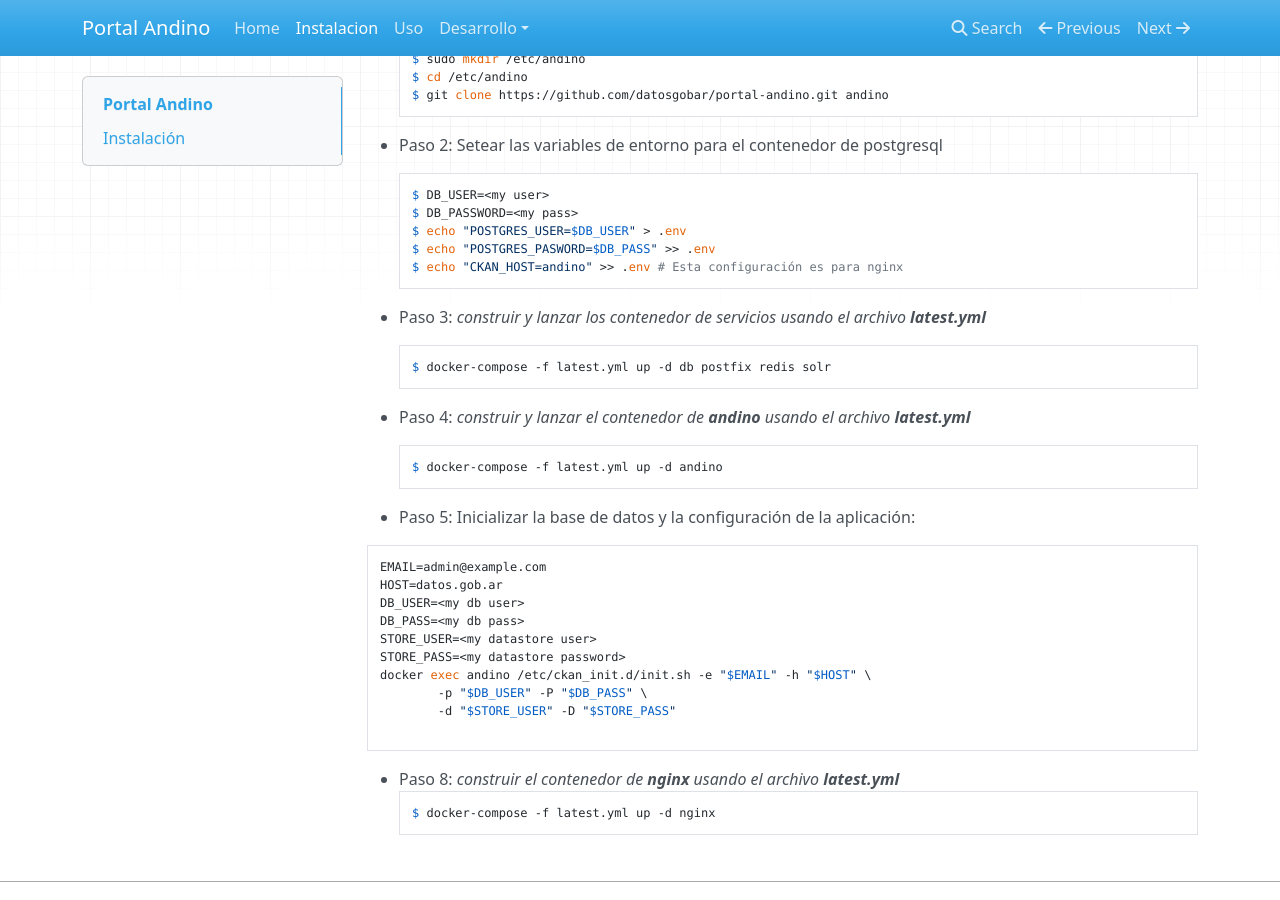
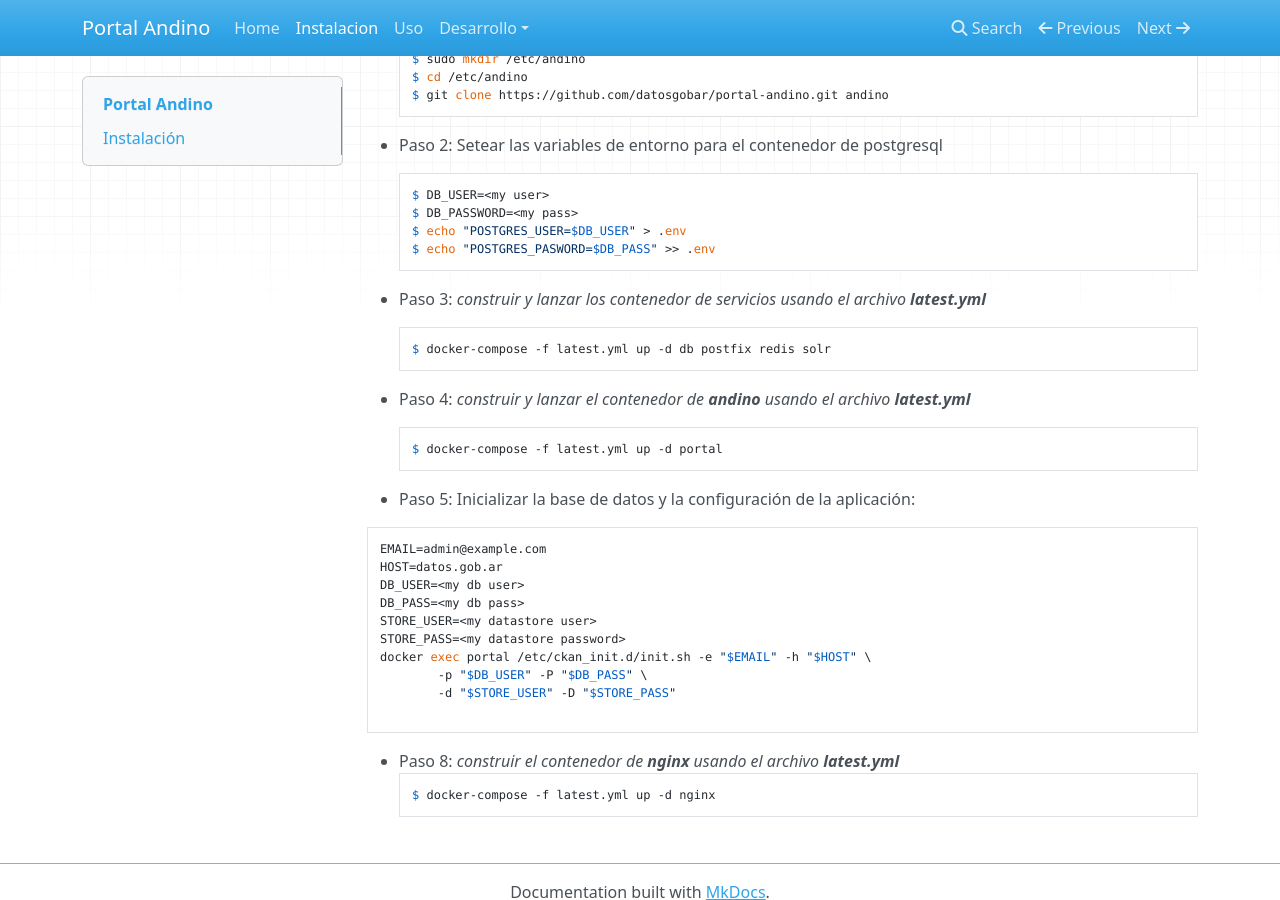
Before and after one commit to datosgobar/portal-andino, an MkDocs documentation site: the page built from docs/setup/install.md, in a window 1280 px wide and 900 px high, scrolled down 1135 px. Built offline with MkDocs 1.6.1, drawn with Linux system fonts in a browser that asks for light colours; nearby versions of some CDN libraries; old or Windows-style settings are respelled for this version of MkDocs.

Commit message:
Renombro el container de andino a portal

```diff
--- a/docs/setup/install.md
+++ b/docs/setup/install.md
@@ -55,7 +55,6 @@
         $ DB_PASSWORD=<my pass>
         $ echo "POSTGRES_USER=$DB_USER" > .env
         $ echo "POSTGRES_PASWORD=$DB_PASS" >> .env
-        $ echo "CKAN_HOST=andino" >> .env # Esta configuración es para nginx
 
 
 + Paso 3: _construir y lanzar los contenedor de servicios usando el archivo **latest.yml**_
@@ -64,7 +63,7 @@
 
 + Paso 4: _construir y lanzar el contenedor de **andino** usando el archivo **latest.yml**_
 
-		$ docker-compose -f latest.yml up -d andino
+		$ docker-compose -f latest.yml up -d portal
 
 + Paso 5: Inicializar la base de datos y la configuración de la aplicación:
 
@@ -76,7 +75,7 @@
 DB_PASS=<my db pass>
 STORE_USER=<my datastore user>
 STORE_PASS=<my datastore password>
-docker exec andino /etc/ckan_init.d/init.sh -e "$EMAIL" -h "$HOST" \
+docker exec portal /etc/ckan_init.d/init.sh -e "$EMAIL" -h "$HOST" \
         -p "$DB_USER" -P "$DB_PASS" \
         -d "$STORE_USER" -D "$STORE_PASS"
 
```
Also changed, not shown: .travis.yml (+4 -4 lines), dev.yml (+3 -5 lines), docs/development/docker.md (+2 -2 lines), docs/development/tests.md (+3 -2 lines), docs/setup/usage.md (+2 -2 lines), 1 other file.
